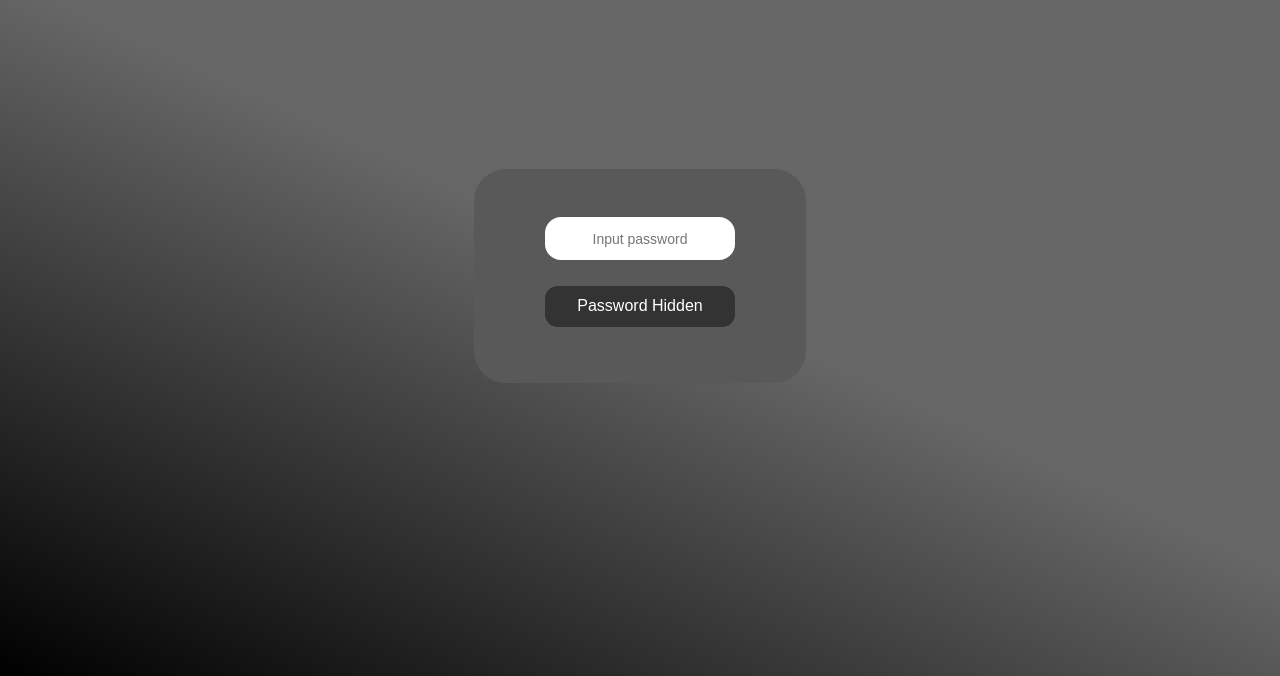
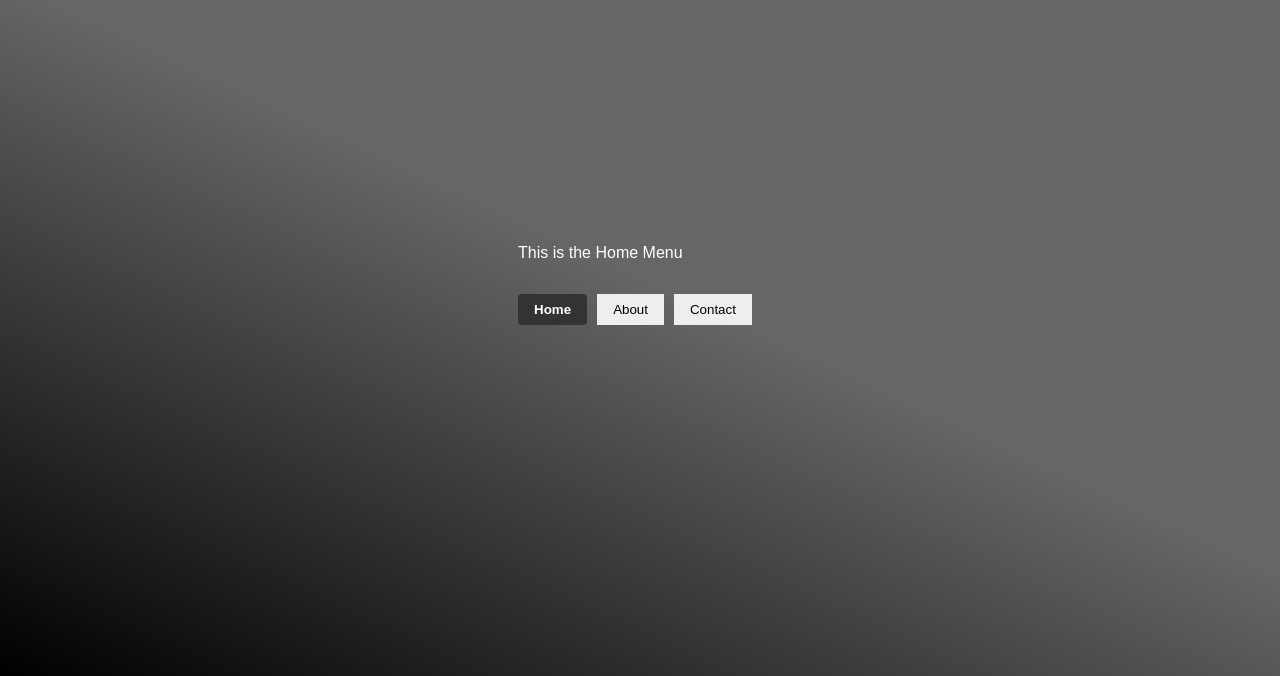
Before and after one commit to Mujeebat-shittu/react-razzle-dazzle, a React (Vite) app: page / in a window 1280 px wide. Shown: the part 124-800 px from the top of the page. Built offline with nearby package versions, Linux system fonts and the light colour scheme.

Commit message:
new components added

```diff
--- a/src/App.jsx
+++ b/src/App.jsx
@@ -1,13 +1,17 @@
 import Password from './components/passwordToggle';
-// import Counter from './components/counter';
+import Counter from './components/counter';
+import Theme from './components/modeToggle';
+import Tab from './components/tabs';
 import './index.css';
 
 function App () {
 
   return(
     <>
-    <Password/>
+    {/* <Password/> */}
     {/* <Counter/> */}
+    <Tab/>
+    {/* <Theme/> */}
     </>
 
   );
--- a/src/components/counter.jsx
+++ b/src/components/counter.jsx
@@ -31,9 +31,9 @@ function Counter () {
         <h2>{counter}</h2>
         </div>
         <div className="button">
-        <button onClick={handleIncrease}>Increase</button>
-        <button onClick={handleReset}>Reset</button>
-        <button onClick={handleDecrease}>Decrease</button>
+        <button className="counter-button" onClick={handleIncrease}>Increase</button>
+        <button className="counter-button" onClick={handleReset}>Reset</button>
+        <button className="counter-button" onClick={handleDecrease}>Decrease</button>
         </div>
         </div>
 
--- /dev/null
+++ b/src/components/tabs.jsx
@@ -0,0 +1,33 @@
+import { useState } from "react"
+import '../styles/tab.css'
+
+function Tab () {
+    const [isActive, setIsActive]= useState('Home')
+
+
+
+    return(
+        <>
+        <div className="tab-container">
+            {isActive === 'Home' &&
+            <p className="tab-text"> This is the Home Menu</p>}
+            {isActive === 'About' &&
+            <p className="tab-text">This is the About Menu</p>}
+            {isActive === 'Contact' &&
+            <p className="tab-text">This is the Contact Menu</p>}
+            <button
+            className={isActive === 'Home' ? 'tab-button active' : 'tab-button'}
+            onClick={() => setIsActive('Home')}>Home</button>
+            <button
+            className={isActive === 'About' ? 'tab-button active' : 'tab-button'}
+            onClick={() => setIsActive('About')}>About</button>
+            <button
+            className={isActive === 'Contact' ? 'tab-button active' : 'tab-button'}
+            onClick={() => setIsActive('Contact')}>Contact</button>
+        </div>
+        </>
+    )
+
+}
+
+export default Tab
--- a/src/styles/counter.css
+++ b/src/styles/counter.css
@@ -2,11 +2,10 @@ body{
     display: flex;
     align-items: center;
     justify-content: center;
-
     min-height: 100vh;
 }
 
-button{
+.counter-button{
     margin: 0.5rem 1rem;
     padding: 0.7rem 2rem;
     background-color: #d36c76;
--- /dev/null
+++ b/src/styles/tab.css
@@ -0,0 +1,23 @@
+
+
+.tab-text {
+    color: #fff;
+    margin: 1rem auto;
+
+}
+
+.tab-button {
+ padding: 0.5rem 1rem;
+  margin-right: 10px;
+  border: none;
+  background-color: #eee;
+  cursor: pointer;
+  font-weight: normal;
+}
+
+.tab-button.active {
+  background-color: #333;
+  color: white;
+  font-weight: bold;
+  border-radius: 4px;
+}
```
